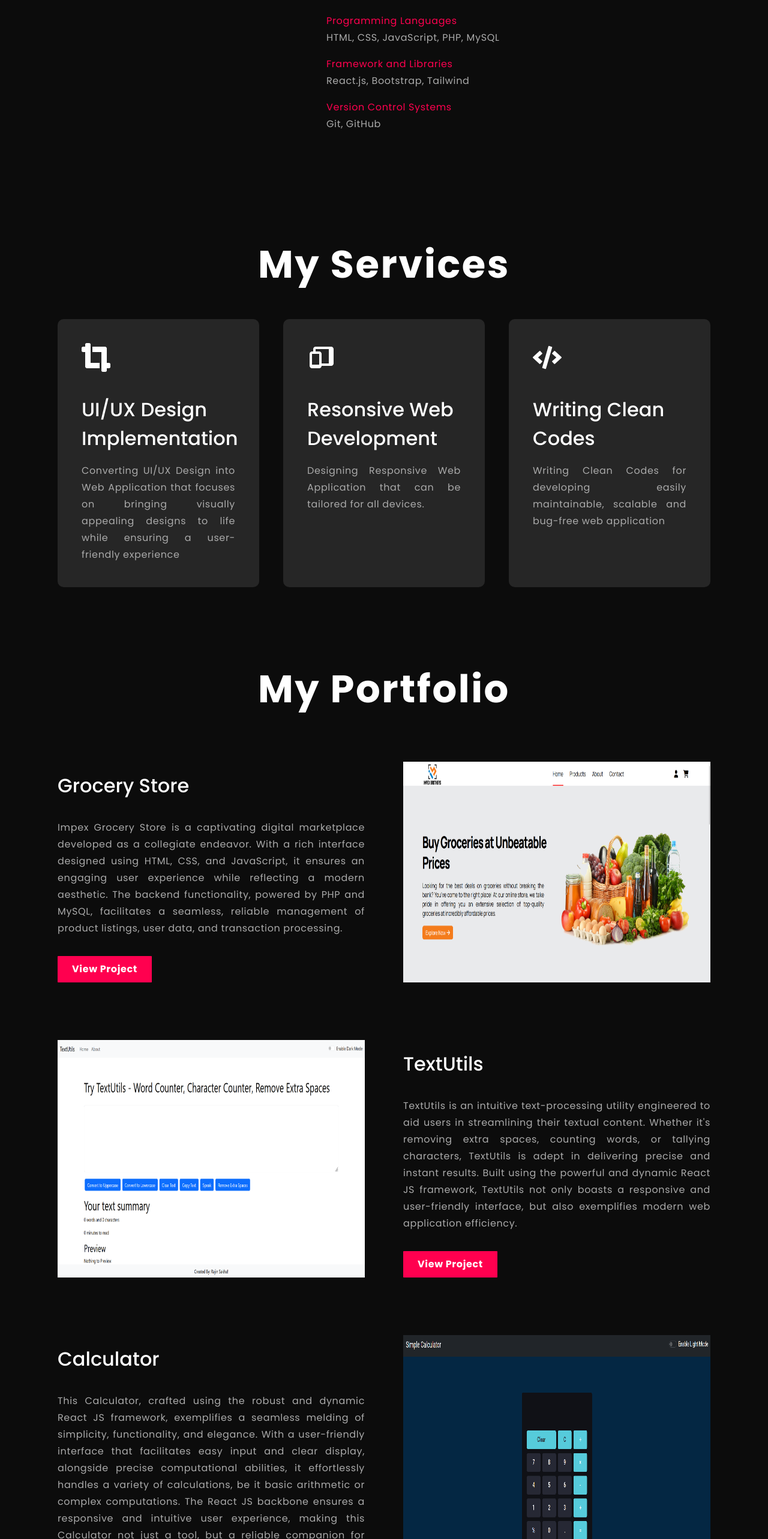
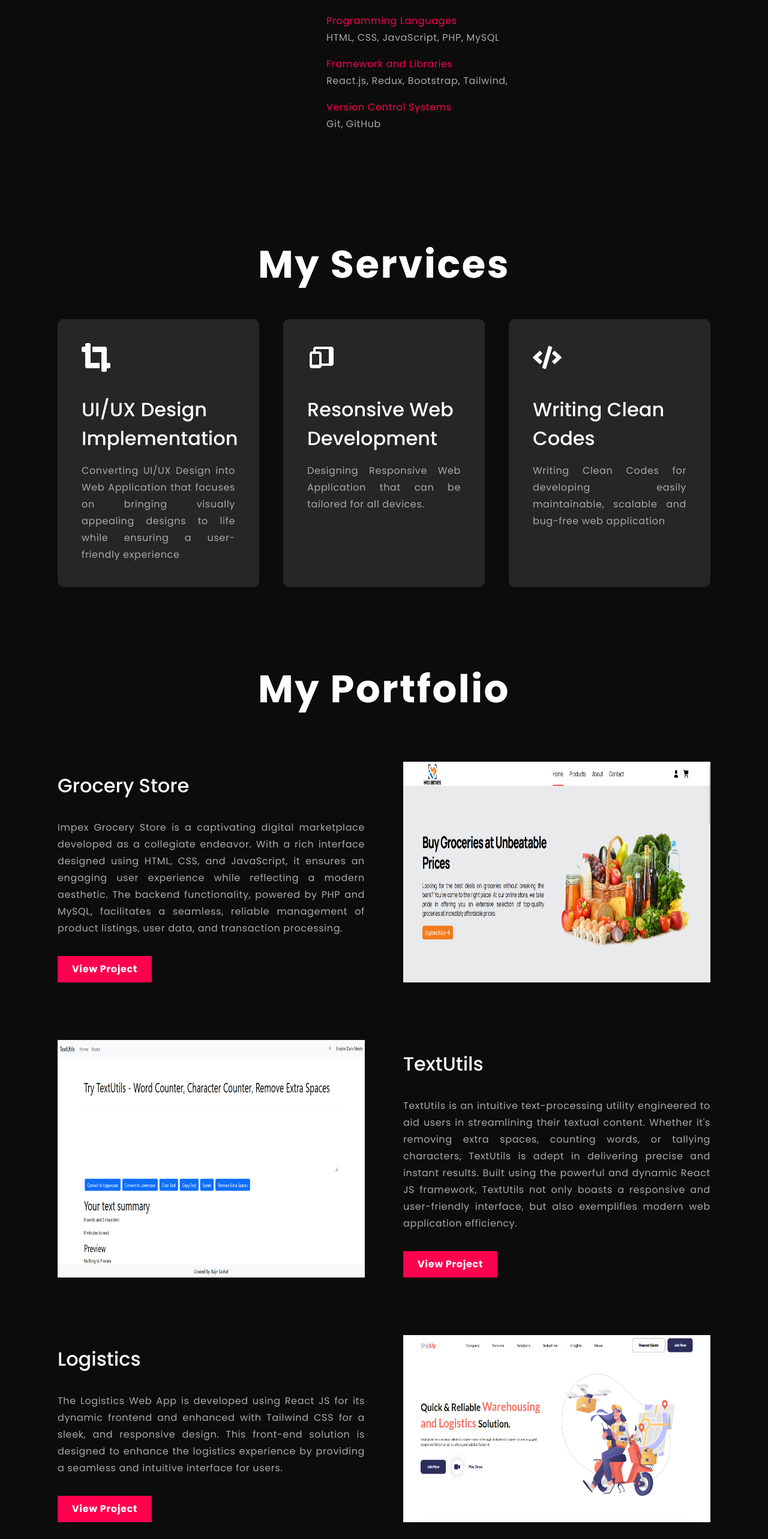
Before and after one commit to rajinsakha/Portfolio, a React (Create React App) app: page / in a window 1280 px wide. Shown: the part 1100-3666 px from the top of the page at 60% size. Built offline with nearby package versions, Linux system fonts and the light colour scheme.

Commit message:
New Project Added

```diff
--- a/src/constants/data.js
+++ b/src/constants/data.js
@@ -10,7 +10,7 @@ const skills = [
   {
 
     title: 'Framework and Libraries',
-    subtitle: 'React.js, Bootstrap, Tailwind',
+    subtitle: 'React.js, Redux, Bootstrap, Tailwind, ',
   },
   {
 
--- a/src/constants/images.js
+++ b/src/constants/images.js
@@ -5,6 +5,7 @@ import groceryStore from '../assets/groceryStore.png';
 import textUtils from '../assets/textUtils.png';
 import calculator from '../assets/calculator.png';
 import travelAgency from '../assets/travelAgency.png';
+import logistics from '../assets/logistics.png'
 
 export default {
     logo,
@@ -13,5 +14,6 @@ export default {
     groceryStore,
     textUtils,
     calculator,
-    travelAgency
+    travelAgency,
+    logistics
 };
--- a/src/containers/Portfolio/Portfolio.jsx
+++ b/src/containers/Portfolio/Portfolio.jsx
@@ -19,9 +19,15 @@ const Portfolio = () => {
       link:"https://rajinsakha.github.io/React-TextUtils/"
     },
     {
+      img: images.logistics,
+      title: 'Logistics',
+      description:"The Logistics Web App is developed using React JS for its dynamic frontend and enhanced with Tailwind CSS for a sleek, and responsive design. This front-end solution is designed to enhance the logistics experience by providing a seamless and intuitive interface for users.",
+      link:"https://rajinsakha.github.io/Logistics/"
+    },
+    {
       img: images.calculator,
       title: 'Calculator',
-      description:"This Calculator, crafted using the robust and dynamic React JS framework, exemplifies a seamless melding of simplicity, functionality, and elegance. With a user-friendly interface that facilitates easy input and clear display, alongside precise computational abilities, it effortlessly handles a variety of calculations, be it basic arithmetic or complex computations. The React JS backbone ensures a responsive and intuitive user experience, making this Calculator not just a tool, but a reliable companion for solving mathematical queries swiftly and accurately.",
+      description:"This Calculator, built using React JS, combines simplicity, functionality, and elegance. It's user-friendly, making input easy and results clear. It handles basic math and complex computations with precision. React JS ensures a smooth and intuitive experience, making this Calculator a reliable tool for solving math problems quickly and accurately.",
       link:"https://rajinsakha.github.io/Calculator/"
     },
     {
```
Also changed, not shown: src/assets/logistics.png (added).
